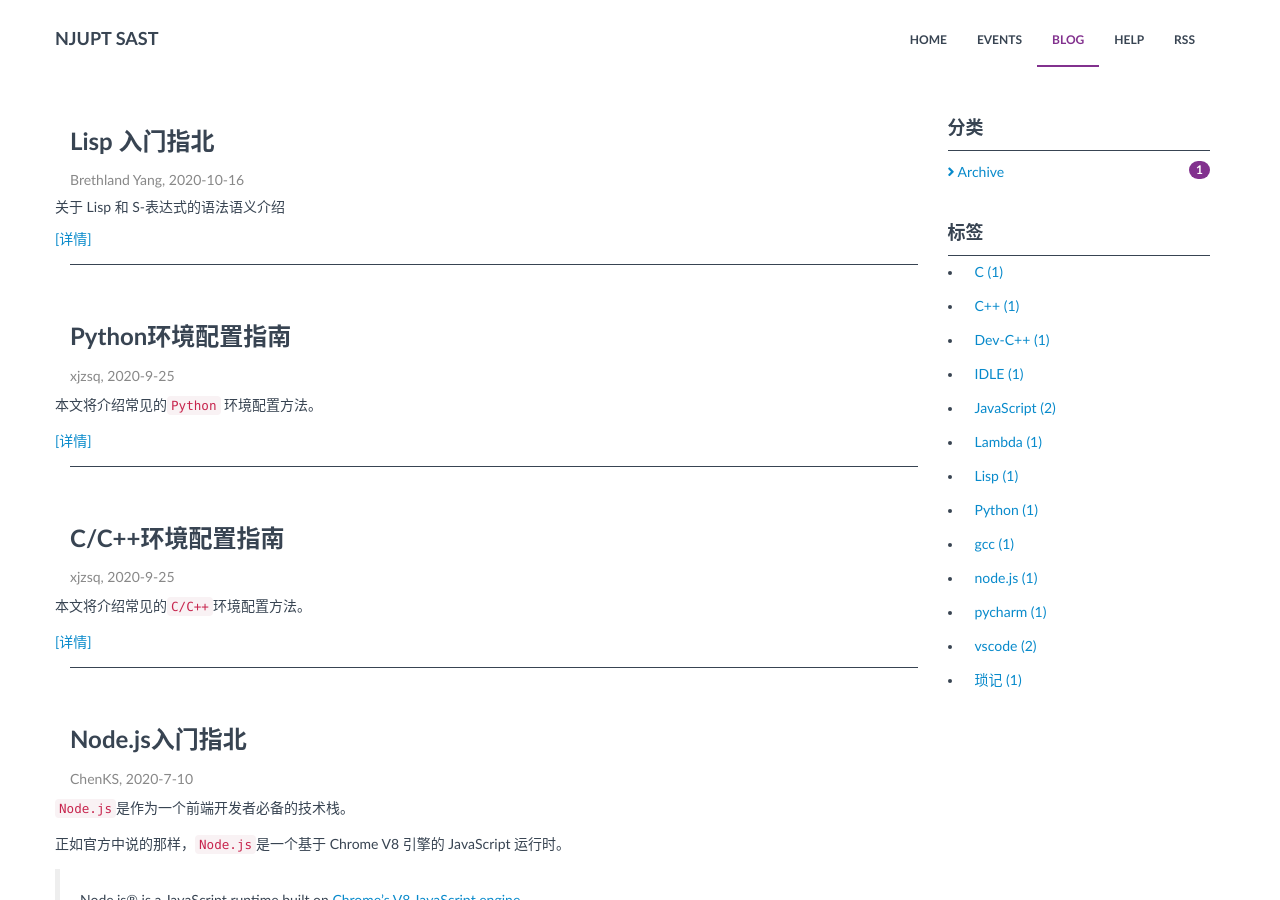
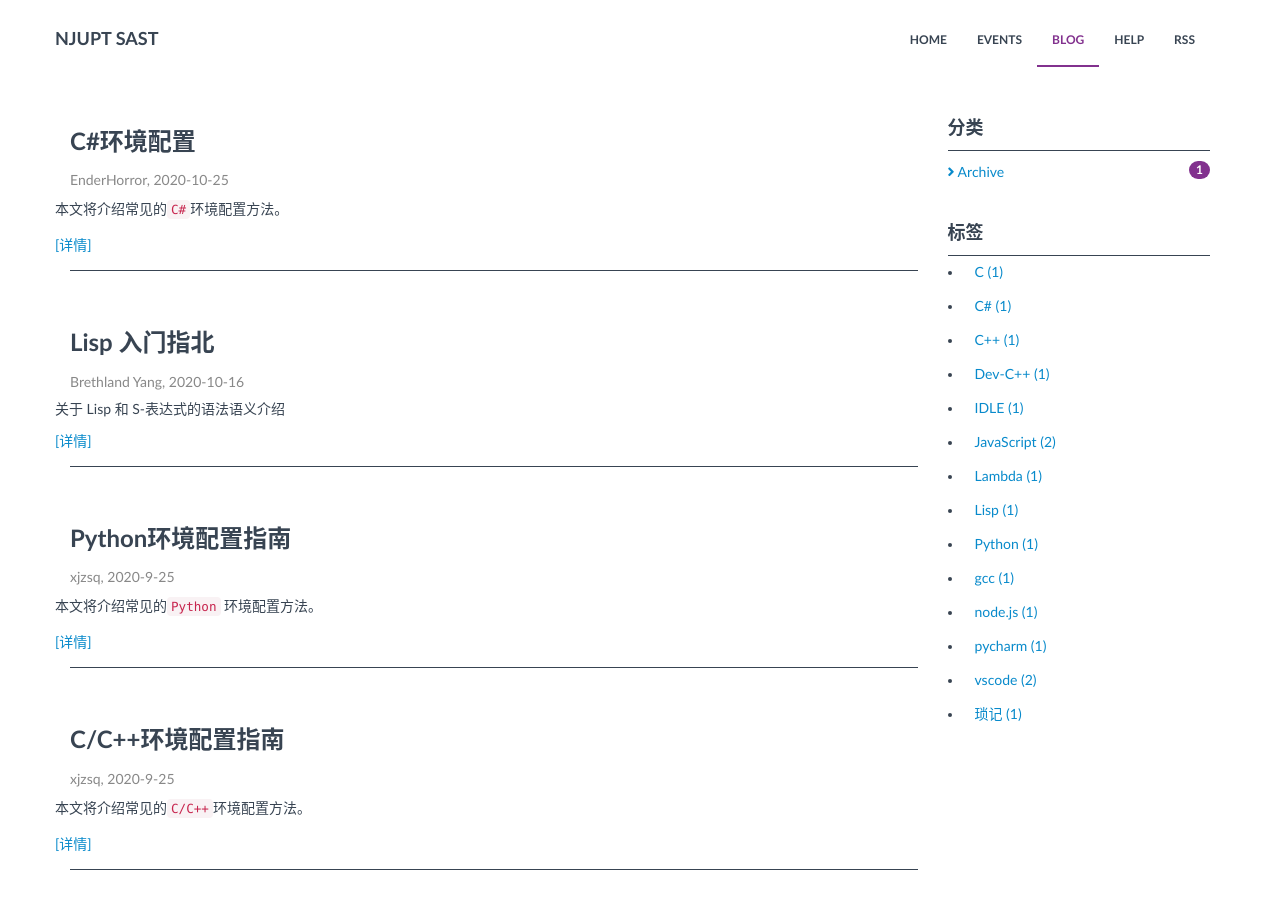
Before and after one commit to NJUPT-SAST/info, a Jekyll site: the page built from blog.html, in a window 1280 px wide and 900 px high. Built offline with Jekyll 4.4.1, drawn with Linux system fonts in a browser that asks for light colours.

Commit message:
Update 2020-10-25-C#--environment-setup.md

```diff
--- a/_posts/blog/2020-10-25-C#--environment-setup.md
+++ b/_posts/blog/2020-10-25-C#--environment-setup.md
@@ -2,12 +2,13 @@
 layout: post
 title: C#环境配置
 date: 2020-10-25
-author: Ender Horror
+author: EnderHorror
 categories:
     - blog
 tags: C#
- permalink: /blog/2020/C#--environment
+permalink: /blog/2020/C#--environment
 ---
+
 本文将介绍常见的`C#`环境配置方法。
 
 <!--more-->
```
